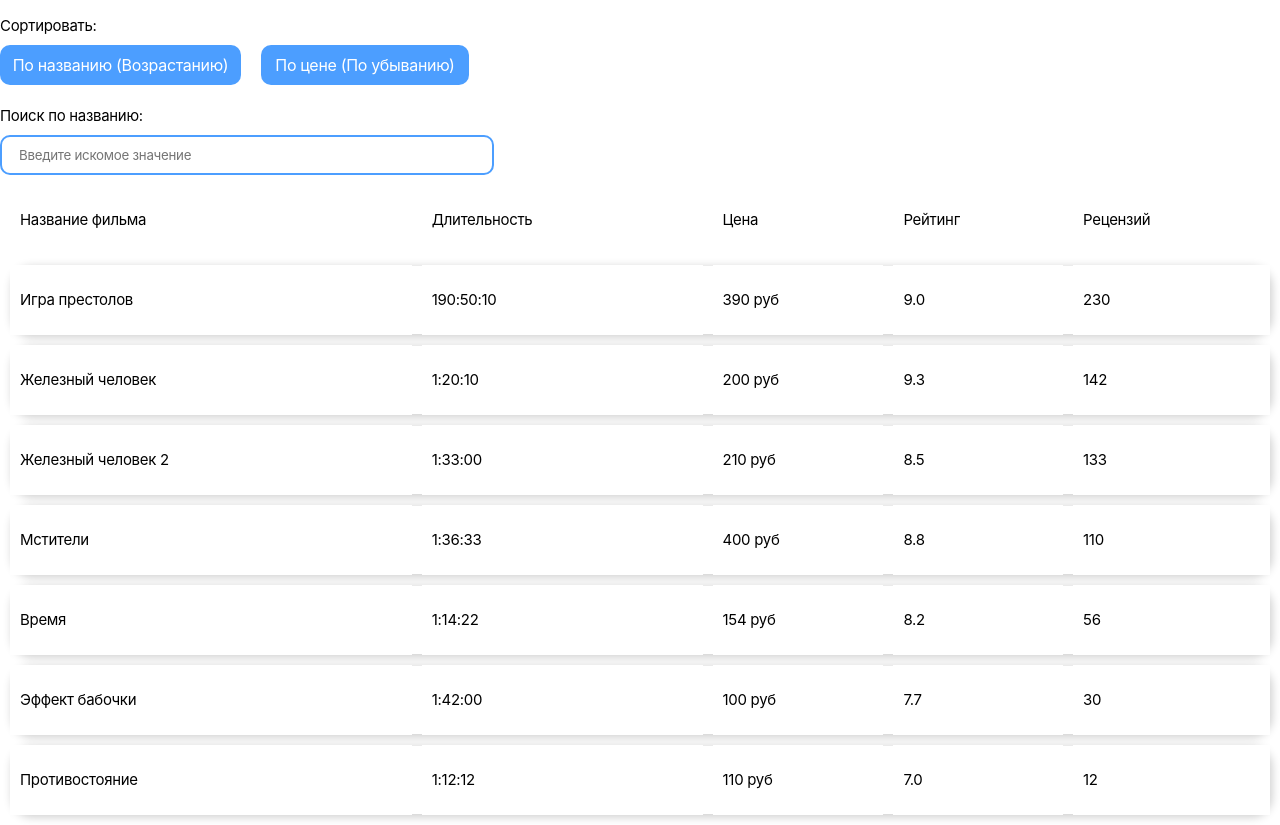
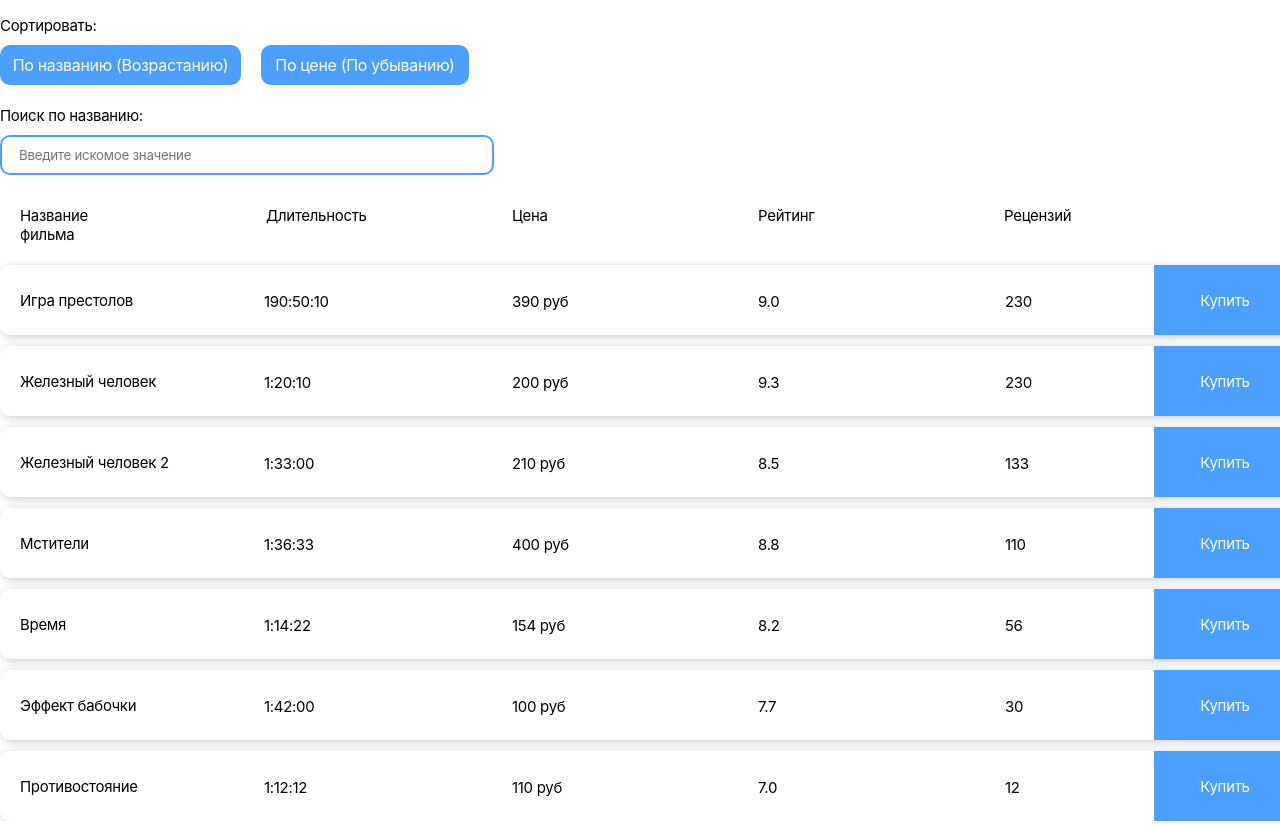
Before and after one commit to ujassstik/test, a plain HTML site: page index.html in a window 1280 px wide. Shown: the part 79-904 px from the top of the page. Drawn offline with Linux system fonts and the light colour scheme.

Commit message:
Add files via upload

```diff
--- a/index.html
+++ b/index.html
@@ -20,70 +20,78 @@
         </div>
         <div class="text_filtration">Поиск по названию:</div>
         <input class="input" type="text" placeholder="Введите искомое значение"/>
-        <table class="table__td">
-            <thead>
-                <tr class="table__trhead">
-                    <td>Название фильма</td>
-                    <td>Длительность</td>
-                    <td>Цена </td>
-                    <td>Рейтинг </td>
-                    <td>Рецензий </td>
-                </tr>
-            </thead>
-            <tbody>
-                <tr class="table__trbody">
-                    <td>Игра престолов</td>
-                    <td>190:50:10</td>
-                    <td>390 руб</td>
-                    <td>9.0</td>
-                    <td>230</td>
-                </tr>
-                <tr class="table__trbody">
-                    <td>Железный человек</td>
-                    <td>1:20:10</td>
-                    <td>200 руб</td>
-                    <td>9.3</td>
-                    <td>142</td>
-                </tr>
-                <tr class="table__trbody">
-                    <td>Железный человек 2</td>
-                    <td>1:33:00</td>
-                    <td>210 руб</td>
-                    <td>8.5</td>
-                    <td>133</td>
-                </tr>
-                <tr class="table__trbody">
-                    <td>Мстители</td>
-                    <td>1:36:33</td>
-                    <td>400 руб</td>
-                    <td>8.8</td>
-                    <td>110</td>
-                </tr>
-                <tr class="table__trbody">
-                    <td>Время</td>
-                    <td>1:14:22</td>
-                    <td>154 руб</td>
-                    <td>8.2</td>
-                    <td>56</td>
-                </tr>
-                <tr class="table__trbody">
-                    <td>Эффект бабочки</td>
-                    <td>1:42:00</td>
-                    <td>100 руб</td>
-                    <td>7.7</td>
-                    <td>30</td>
-                </tr>
-                <tr class="table__trbody">
-                    <td>Противостояние</td>
-                    <td>1:12:12</td>
-                    <td>110 руб</td>
-                    <td>7.0</td>
-                    <td>12</td>
-                </tr>
-            </tbody>
-        </table>
-    </div>
 
 
+            <div class="navigation">
+                <div class="nav">Название фильма</div>
+                <div class="nav">Длительность</div>
+                <div class="nav">Цена</div>
+                <div class="nav">Рейтинг</div>
+                <div class="nav">Рецензий</div>
+            </div>
+
+            <div class="block_information">
+                <div class="block_film block_margin1">Игра престолов</div>
+                <div class="block_time block_margin">190:50:10</div>
+                <div class="block_price block_margin">390 руб</div>
+                <div class="block_rating block_margin">9.0</div>
+                <div class="block_review block_margin">230</div>
+                <button class="block_button ">Купить</button>
+            </div>
+
+
+            <div class="block_information">
+                <div class="block_film block_margin1">Железный человек</div>
+                <div class="block_time block_margin">1:20:10</div>
+                <div class="block_price block_margin">200 руб</div>
+                <div class="block_rating block_margin">9.3</div>
+                <div class="block_review block_margin">230</div>
+                <button class="block_button ">Купить</button>
+            </div>
+
+            <div class="block_information">
+                <div class="block_film block_margin1">Железный человек 2</div>
+                <div class="block_time block_margin">1:33:00</div>
+                <div class="block_price block_margin">210 руб</div>
+                <div class="block_rating block_margin">8.5</div>
+                <div class="block_review block_margin">133</div>
+                <button class="block_button ">Купить</button>
+            </div>
+
+            <div class="block_information">
+                <div class="block_film block_margin1">Мстители</div>
+                <div class="block_time block_margin">1:36:33</div>
+                <div class="block_price block_margin">400 руб</div>
+                <div class="block_rating block_margin">8.8</div>
+                <div class="block_review block_margin">110</div>
+                <button class="block_button ">Купить</button>
+            </div>
+
+            <div class="block_information">
+                <div class="block_film block_margin1">Время</div>
+                <div class="block_time block_margin">1:14:22</div>
+                <div class="block_price block_margin">154 руб</div>
+                <div class="block_rating block_margin">8.2</div>
+                <div class="block_review block_margin">56</div>
+                <button class="block_button ">Купить</button>
+            </div>
+
+            <div class="block_information">
+                <div class="block_film block_margin1">Эффект бабочки</div>
+                <div class="block_time block_margin">1:42:00</div>
+                <div class="block_price block_margin">100 руб</div>
+                <div class="block_rating block_margin">7.7</div>
+                <div class="block_review block_margin">30</div>
+                <button class="block_button ">Купить</button>
+            </div>
+
+            <div class="block_information">
+                <div class="block_film block_margin1">Противостояние</div>
+                <div class="block_time block_margin">1:12:12</div>
+                <div class="block_price block_margin">110 руб</div>
+                <div class="block_rating block_margin">7.0</div>
+                <div class="block_review block_margin">12</div>
+                <button class="block_button ">Купить</button>
+            </div>
 </body>
 </html>
--- a/style.css
+++ b/style.css
@@ -64,13 +64,20 @@ input{
     height: 40px;
     border-radius: 10px;
     border: 2px solid #4C9EFF;
+    transition: 0.5s;
 }
+
+.input:focus {
+    background-color: #ebebebc4;
+    transition: 0.5s;
+}
+
 .table__trbody{
     background: #ffff;
     box-shadow: 2px 2px 10px 0px #00000033;
     width: 1296px;
     height: 70px;
-    border-radius: 20px;
+    border-radius: 10px;
     margin-bottom: 10px;
     margin-top: 10px;
 }
@@ -92,4 +99,125 @@ input{
 
 td{
     padding-left: 10px;
+    padding-right: 30px;
 }
+
+.navigation {
+    display: flex;
+    justify-content: start;
+    margin-top: 31px;
+    margin-left: 20px;
+}
+
+.nav {
+    margin-right: 120px;
+    color: #000;
+    font-size: 15px;
+    font-style: normal;
+    font-weight: 400;
+    line-height: normal;
+    letter-spacing: -0.3px;
+    width: 126px;
+}
+
+.block_information {
+    display: flex;
+    width: 1296px;
+    height: 70px;
+    flex-shrink: 0;
+    border-radius: 10px;
+    background: #FFF;
+    box-shadow: 2px 2px 10px 0px rgba(0, 0, 0, 0.20);
+    position: relative;
+    font-size: 15px;
+}
+
+.block_margin1 {
+    margin-left: 20px;
+    margin-right: 65px;
+    width: 190px;
+    padding-top: 26px;
+}
+
+.block_price {
+    width: 300px;
+    position: absolute;
+    left: 512px;
+}
+
+.block_rating {
+    position: absolute;
+    left: 758px;
+}
+
+.block_review {
+    position: absolute;
+    left: 1005px;
+}
+
+.block_time {
+    position: absolute;
+    left: 264px;
+}
+
+
+.block_button {
+    border-radius: 0px 10px 10px 0px;
+background: #4C9EFF;
+width: 142px;
+height: 70px;
+flex-shrink: 0;
+border: none;
+margin-left: 900px;
+color: #FFF;
+
+font-size: 15px;
+font-style: normal;
+font-weight: 400;
+line-height: normal;
+letter-spacing: -0.3px;
+text-align: center;
+transition: 0.5s;
+cursor: pointer;
+}
+
+
+
+.block_margin {
+    padding-top: 27px;
+}
+
+.block_information {
+    margin-top: 21px;
+    margin-bottom: -10px;
+}
+
+.block_button:hover {
+    background: #276fc7;
+    transition: 0.4s;
+}
+
+.block_button:active {
+    background: #144b8d;
+    transition: 0.1s ease-in-out;
+}
+
+.button:hover {
+    background: #276fc7;
+    transition: 0.4s;
+}
+
+.button1:hover {
+    background: #276fc7;
+    transition: 0.4s;
+}
+
+.button:active {
+    background: #144b8d;
+    transition: 0.1s ease-in-out;
+}
+
+.button1:active {
+    background: #144b8d;
+    transition: 0.1s ease-in-out;
+}
```
